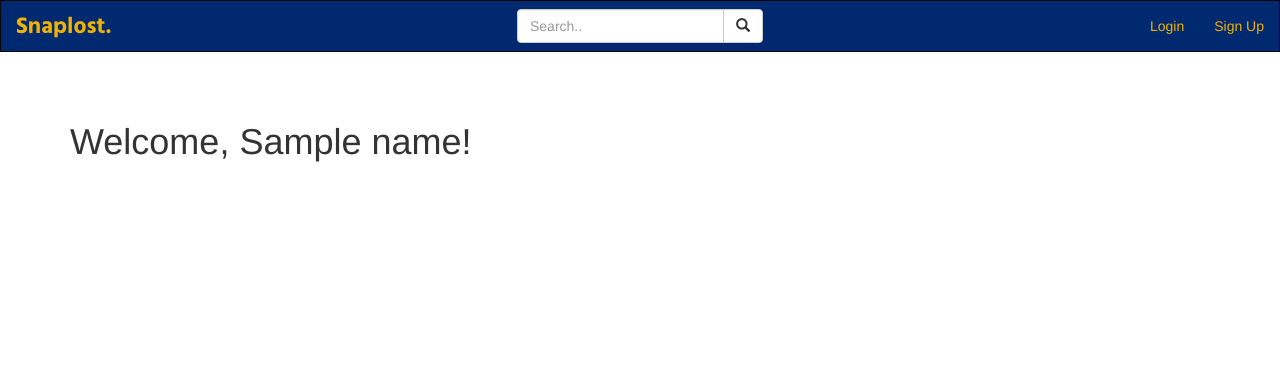
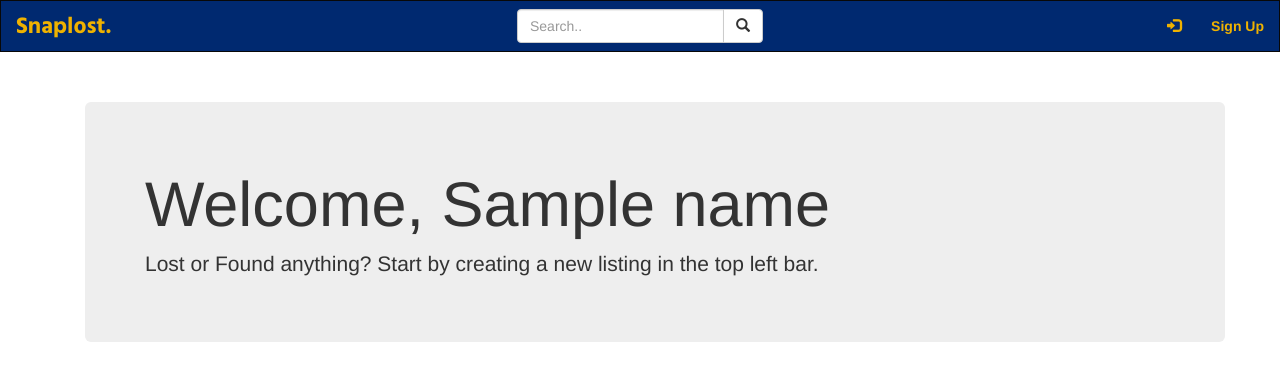
Before and after one commit to siqiang-ng/snaplost, a Flask app: template templates/dashboard.html in a window 1280 px wide. Shown: the top 381 px of the page. Run offline with Flask 2, Linux system fonts and the light colour scheme; the template is opened without the code that fills it: most values are stand-ins (such as "Sample title", 1, 10 or a date in 2020); some libraries are stand-ins or nearby versions.

Commit message:
Change certain designs and icons are used

```diff
--- a/templates/base.html
+++ b/templates/base.html
@@ -40,32 +40,40 @@
                 <ul class="nav navbar-nav navbar-right">
                     <li>
                         {% if current_user.is_authenticated %}
-                        <a href="{{ url_for('main.dashboard') }}">Dashboard</a>
+                        <a href="{{ url_for('main.dashboard') }}"><b>Dashboard</b></a>
                         {% endif %}
                     </li>
                     <li>
                         {% if current_user.is_authenticated %}
-                        <a href="{{ url_for('item.create') }}">New Listing</a>
+                        <a href="{{ url_for('item.create')}}">
+                            <span class="glyphicon glyphicon-plus"></span>
+                        </a>
                         {% endif %}
                     </li>
                     <li>
                         {% if not current_user.is_authenticated %}
-                        <a href="{{ url_for('auth.login') }}">Login</a>
+                        <a href="{{ url_for('auth.login')}}">
+                            <span class="glyphicon glyphicon-log-in"></span>
+                        </a>
                         {% endif %}
                     </li>
                     <li>
                         {% if not current_user.is_authenticated %}
-                        <a href="{{ url_for('auth.signup') }}">Sign Up</a>
+                        <a href="{{ url_for('auth.signup') }}"><b>Sign Up</b></a>
                         {% endif %}
                     </li>
                     <li>
                         {% if current_user.is_authenticated %}
-                        <a href="{{ url_for('auth.logout') }}">Logout</a>
+                        <a href="{{ url_for('auth.logout')}}">
+                            <span class="glyphicon glyphicon-log-out"></span>
+                        </a>
                         {% endif %}
                     </li>
                     <li>
                         {% if current_user.is_authenticated %}
-                        <a href="{{ url_for('auth.settings') }}"> Settings </a>
+                        <a href="{{ url_for('auth.settings')}}">
+                            <span class="glyphicon glyphicon-cog"></span>
+                        </a>
                         {% endif %}
                     </li>
                 </ul>
--- a/templates/create.html
+++ b/templates/create.html
@@ -1,7 +1,10 @@
 {% extends 'base.html' %}
 
 {% block content %}
-<h1> {% block title %} Create a New Listing {% endblock %} </h1>
+<div class='page-header'>
+    <h1> {% block title %} Create a New Listing {% endblock %} </h1>
+</div>
+
 <br>
 
 <form method='post'>
--- a/templates/dashboard.html
+++ b/templates/dashboard.html
@@ -1,6 +1,13 @@
 {% extends "base.html" %}
 
 {% block content %}
-<h1> Welcome, {{ name }}! </h1>
+
+<div class="container">
+    <div class="jumbotron">
+        <h1>Welcome, {{ name }}</h1>
+        <p>Lost or Found anything? Start by creating a new listing in the top left bar.</p>
+    </div>
+</div>
+
 
 {% endblock %}
--- a/templates/edit.html
+++ b/templates/edit.html
@@ -1,7 +1,11 @@
 {% extends 'base.html' %}
 
 {% block content %}
+
+<div class='page-header'>
 <h1> {% block title %} Edit {{ item['item'] }} {% endblock %} </h1>
+</div>
+
 <br>
 <form method='post'>
     <div class="form-group">
--- a/templates/login.html
+++ b/templates/login.html
@@ -1,7 +1,9 @@
 {% extends "base.html" %}
 
 {% block content %}
-<h1> {% block title %} Login {% endblock %} </h1>
+<div class='page-header'>
+    <h1> {% block title %} Login {% endblock %} </h1>
+</div>
 
 <form method='post' action="/login">
     <div class="form-group">
--- a/templates/settings.html
+++ b/templates/settings.html
@@ -3,7 +3,9 @@
 {% block title %} Settings {% endblock %}
 
 {% block content %}
-<h1> Settings </h1>
+<div class='page-header'>
+    <h1> Settings </h1>
+</div>
 <br>
 <form method='post'>
     <h4> <b> Change Displayed Name </b> </h4>
--- a/templates/signup.html
+++ b/templates/signup.html
@@ -1,7 +1,9 @@
 {% extends "base.html" %}
 
 {% block content %}
-<h1> {% block title %} Sign Up {% endblock %} </h1>
+<div class="page-header">
+    <h1> {% block title %} Sign Up {% endblock %} </h1>
+</div>
 
 <form method='post' action="/signup">
     <div class="form-group">
@@ -21,7 +23,7 @@
         <input type='password' name="password" placeholder="Password"
                                class="form-control"></input>
     </div>
-
+    <br>
     <div class="form-group">
         <button type="login" class="btn btn-primary">Sign Up</button>
     </div>
```
Also changed, not shown: static/style.css (line endings or trailing spaces).
